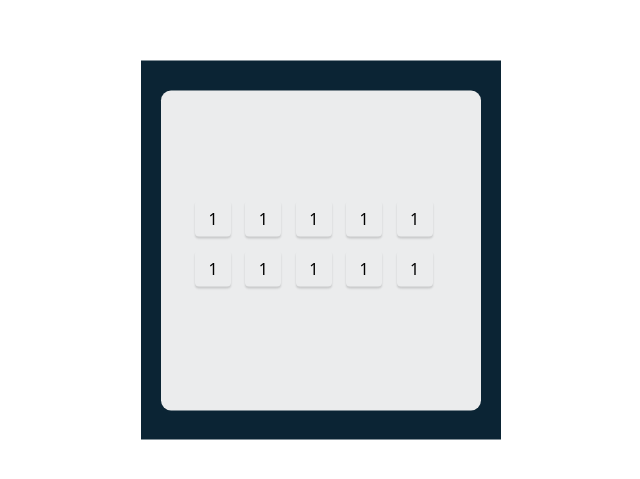
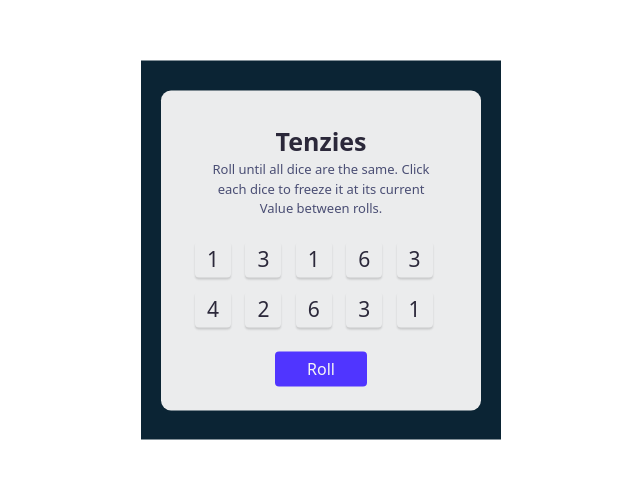
Before and after one commit to kennedybabu/tenzies-game, a React (Create React App) app: page / in a window 1280 px wide. Shown: the part 129-608 px from the top of the page, without its empty margins (319-959 px from the left). Built offline with nearby package versions, Linux system fonts and the light colour scheme.

Commit message:
feature:get random nums in an array

```diff
--- a/src/App.js
+++ b/src/App.js
@@ -3,24 +3,40 @@ import Dice from "./components/Dice";
 
 
 function App() {
-  let num = 10
+  function allNewDice() {
+
+    let arr = []
+
+    for(let i = 1; i <= 10; i ++) {
+      let randomNum = Math.floor(Math.random() * 7)
+      if(randomNum === 0) {
+        return randomNum + 1
+      }
+
+      arr.push(randomNum)
+    }
+    console.log(arr)
+  }
 
   return (
     <div className="h-full w-full flex items-center justify-center">
        <main className="w-[360px] h-[379px] bg-[#0B2434] my-auto flex items-center justify-center top-1/2 translate-y-1/2">
-          <div className="w-[320px] h-[320px] bg-[#f5f5f5f5] rounded-[10px] flex items-center">
-              <div className="w-full h-[100px] px-[34px] grid grid-cols-5">
-                 <Dice />
-                 <Dice />
-                 <Dice />
-                 <Dice />
-                 <Dice />
-                 <Dice />
-                 <Dice />
-                 <Dice />
-                 <Dice />
-                 <Dice />
+          <div className="w-[320px] h-[320px] bg-[#f5f5f5f5] rounded-[10px] flex flex-col text-center items-center pt-[32px]">
+                <h1 className="text-[#2b283a] text-[25px] font-bold">Tenzies</h1>
+                <p className="text-[#4a4e74] text-[13px] max-w-[232px]">Roll until all dice are the same. Click each dice to freeze it at its current Value between rolls.</p>
+              <div className="w-full h-[100px] px-[34px] grid grid-cols-5 mt-[23px]">
+                 <Dice value={1}/>
+                 <Dice value={3}/>
+                 <Dice value={1}/>
+                 <Dice value={6}/>
+                 <Dice value={3}/>
+                 <Dice value={4}/>
+                 <Dice value={2}/>
+                 <Dice value={6}/>
+                 <Dice value={3}/>
+                 <Dice value={1}/>
               </div>
+              <button onClick={allNewDice} className="w-[92px] h-[35px] bg-[#5035ff] mt-[10px] rounded-[4px] text-[#f5f5f5]">Roll</button>
           </div>
       </main>
     </div>
--- a/src/components/Dice.jsx
+++ b/src/components/Dice.jsx
@@ -1,9 +1,9 @@
 import React from 'react'
 
-const Dice = () => {
+const Dice = (prop) => {
   return (
     <div className='h-[36px] w-[36px] rounded-[4px] dice flex items-center justify-center'>
-        <h2>1</h2>
+        <p className='text-[#2b283a] text-[21px]'>{prop.value}</p>
     </div>
   )
 }
```
